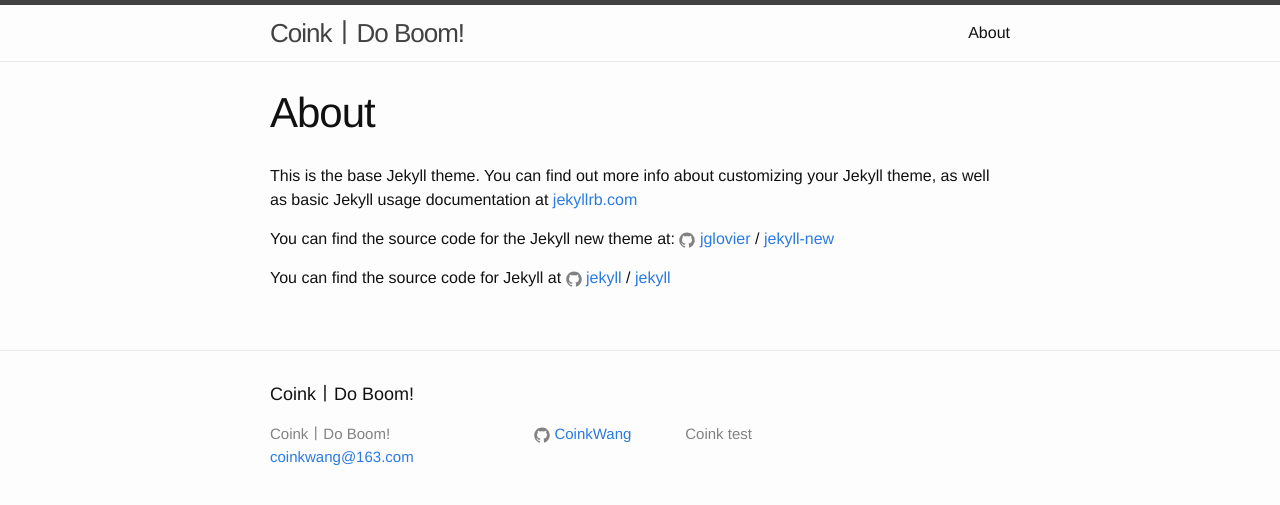
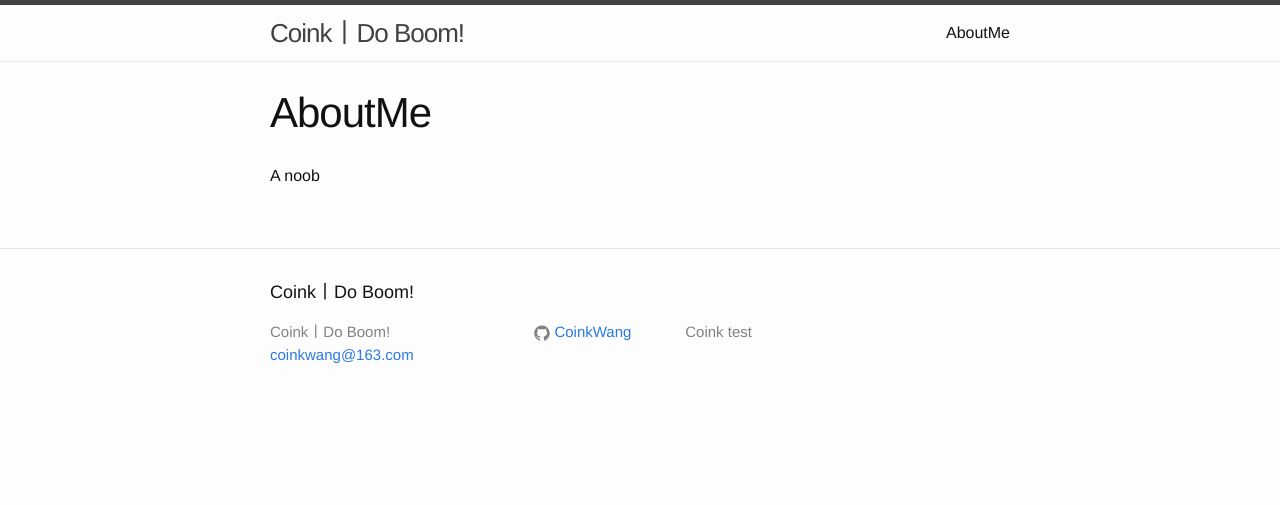
Before and after one commit to CoinkWang/coinkwang.github.com, a Jekyll site: the page built from about.md, in a window 1280 px wide. Shown: the top 505 px of the page. Built offline with Jekyll 4.4.1, drawn with Linux system fonts in a browser that asks for light colours.

Commit message:
abouttest

```diff
--- a/about.md
+++ b/about.md
@@ -1,15 +1,6 @@
 ---
 layout: page
-title: About
+title: AboutMe
 permalink: /about/
 ---
-
-This is the base Jekyll theme. You can find out more info about customizing your Jekyll theme, as well as basic Jekyll usage documentation at [jekyllrb.com](http://jekyllrb.com/)
-
-You can find the source code for the Jekyll new theme at:
-{% include icon-github.html username="jglovier" %} /
-[jekyll-new](https://github.com/jglovier/jekyll-new)
-
-You can find the source code for Jekyll at
-{% include icon-github.html username="jekyll" %} /
-[jekyll](https://github.com/jekyll/jekyll)
+A noob
```
